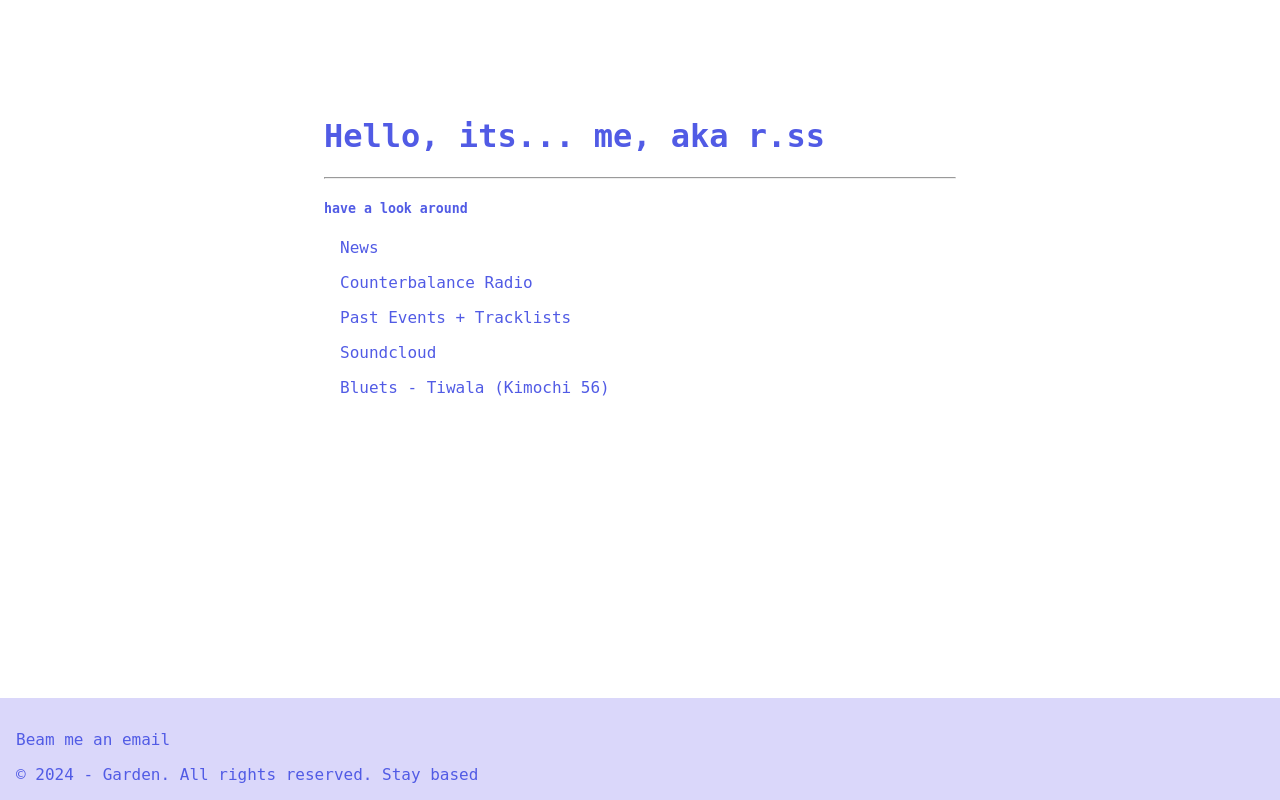
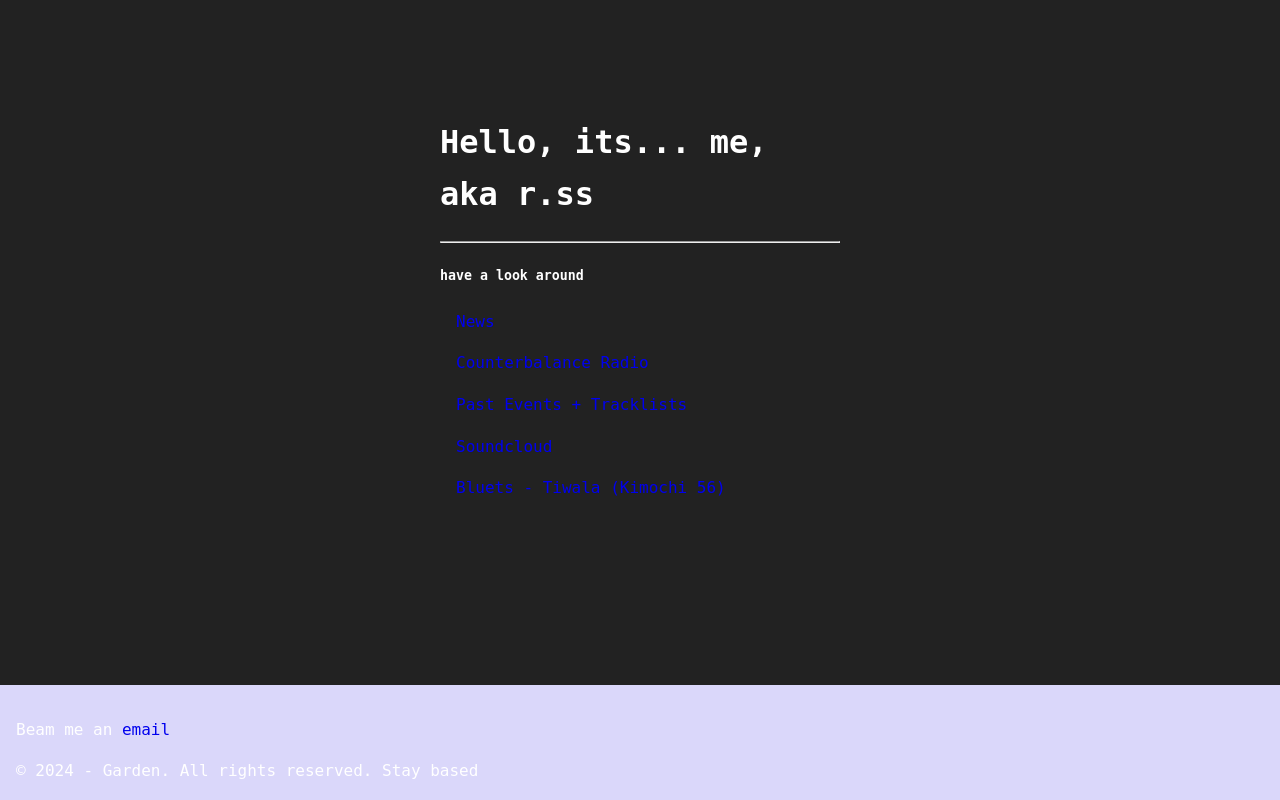
Before and after one commit to o2-os/seedlings, a PHP site: page / in a window 1280 px wide. Run offline with PHP 8.4, Linux system fonts and the light colour scheme.

Commit message:
push style changes

```diff
--- a/style.css
+++ b/style.css
@@ -1,14 +1,19 @@
-html *
+/* html *
 {
-    /* font-size: 1em !important; */
     font-family: 'Roboto Mono', monospace;
     color: #515be5
-}
+} */
 
 body {
-    /* background-image: url("images/2024_07_Film-09.png"); Ensure the path is correct */
-    /* background-color: red; */
-}
+    background-color:#222;
+    max-width:800px;
+    color:#fff;
+    line-height: 1.6;
+    font-family: 'Roboto Mono', monospace;
+    font-size: 1.0em;
+    margin:40px auto;
+    padding: 0 10px;
+    }
 
 ul{
     margin: 0;
```
